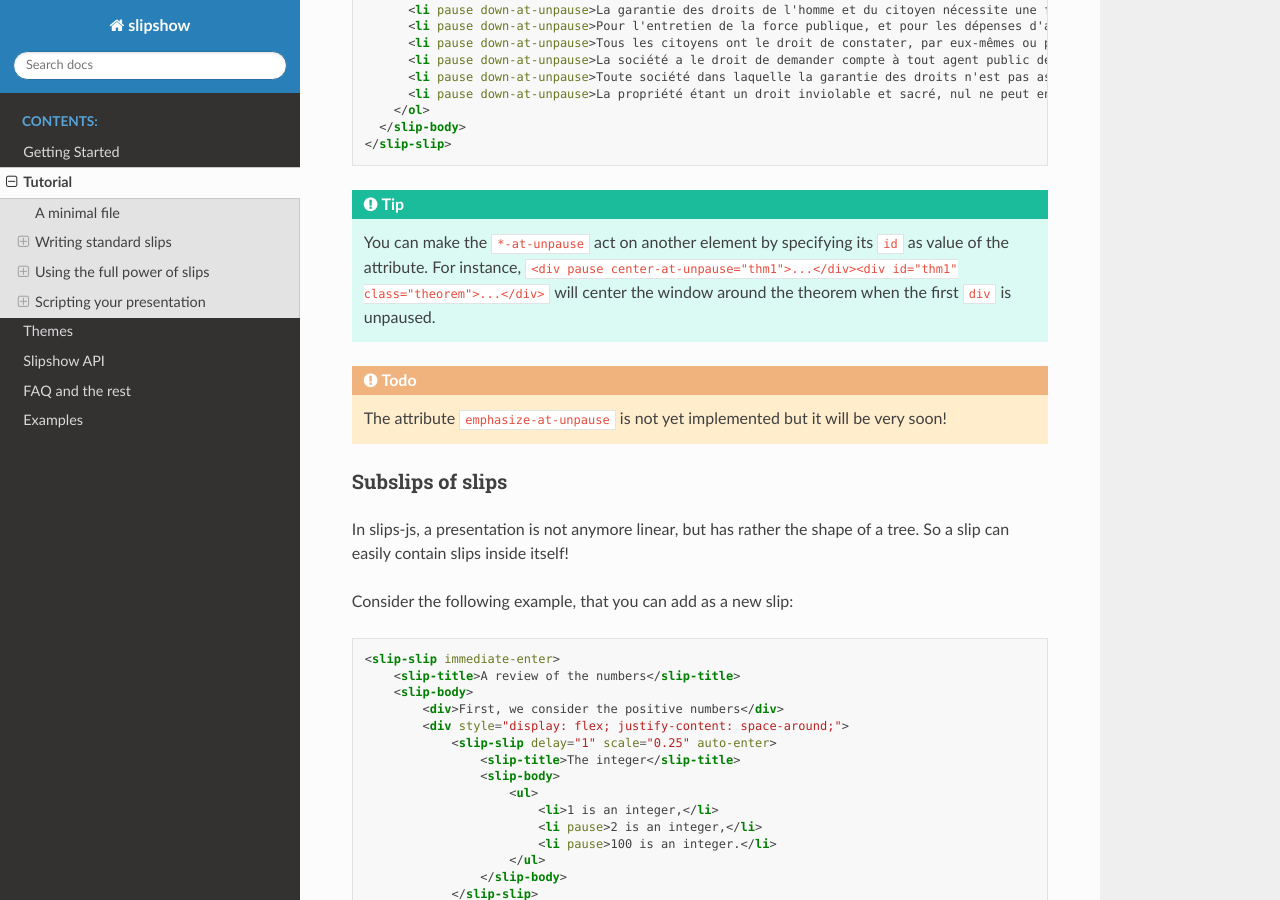
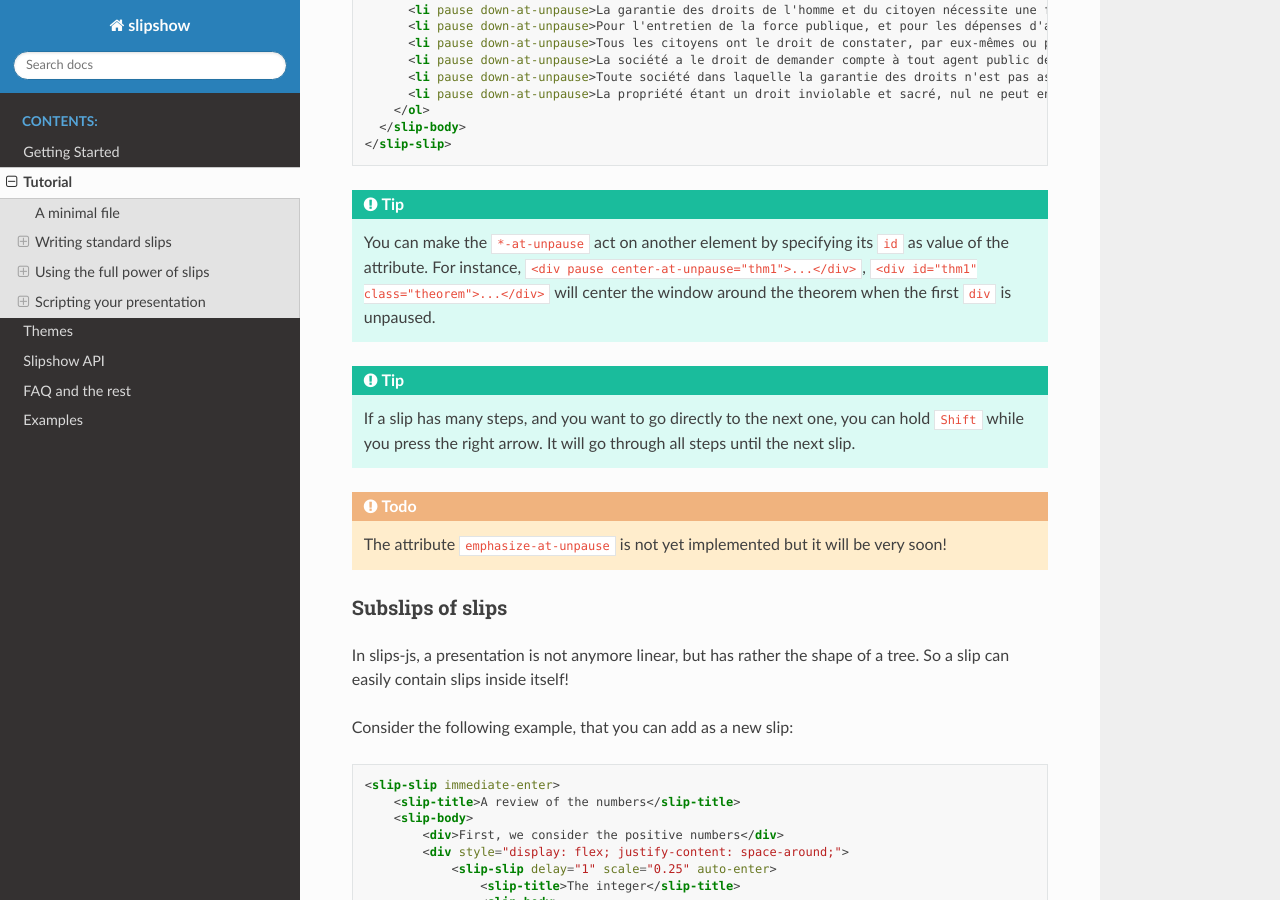
Before and after one commit to panglesd/slipshow, a Sphinx documentation site: the page built from docs/tutorial.rst, in a window 1280 px wide and 900 px high, scrolled down 6740 px. Built offline with Sphinx 7.4.7 and the Read the Docs theme 2.0.0, drawn with Linux system fonts in a browser that asks for light colours.

Commit message:
comment on shift arrow

```diff
--- a/docs/tutorial.rst
+++ b/docs/tutorial.rst
@@ -312,7 +312,9 @@ However, there is a way to couple the "pause" mechanism with other actions than
 	</slip-body>
       </slip-slip>
 
-.. tip:: You can make the ``*-at-unpause`` act on another element by specifying its ``id`` as value of the attribute. For instance, ``<div pause center-at-unpause="thm1">...</div><div id="thm1" class="theorem">...</div>`` will center the window around the theorem when the first ``div`` is unpaused.
+.. tip:: You can make the ``*-at-unpause`` act on another element by specifying its ``id`` as value of the attribute. For instance, ``<div pause center-at-unpause="thm1">...</div>``, ``<div id="thm1" class="theorem">...</div>`` will center the window around the theorem when the first ``div`` is unpaused.
+
+.. tip:: If a slip has many steps, and you want to go directly to the next one, you can hold ``Shift`` while you press the right arrow. It will go through all steps until the next slip.
 
 .. todo:: The attribute ``emphasize-at-unpause`` is not yet implemented but it will be very soon!
 
```
